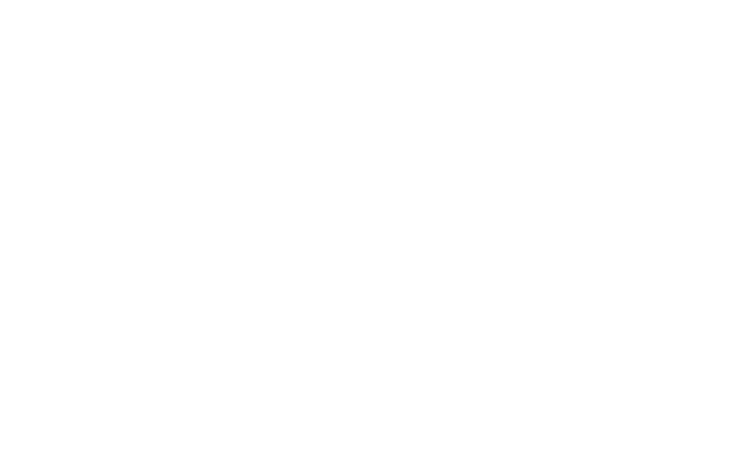
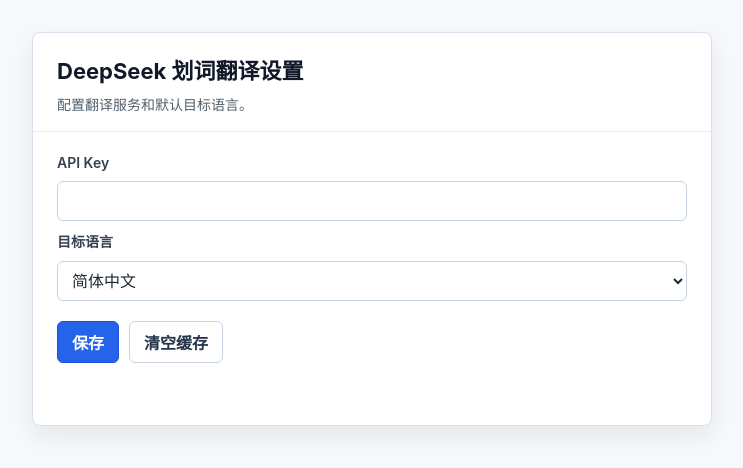
Before and after one commit to mylxy/chrome-translate-plugin, a website built with Vite: page src/options/index.html in a window 1280 px wide. Shown: the whole page, without its empty margins (268-1011 px from the left). Built offline with nearby package versions, Linux system fonts and the light colour scheme; some packages are replaced by stand-ins of ours.

Commit message:
feat: add extension options page

```diff
--- a/src/options/index.html
+++ b/src/options/index.html
@@ -4,8 +4,37 @@
     <meta charset="UTF-8" />
     <meta name="viewport" content="width=device-width, initial-scale=1.0" />
     <title>DeepSeek 划词翻译</title>
+    <link rel="stylesheet" href="./styles.css" />
   </head>
   <body>
-    <div id="app"></div>
+    <main class="options-shell">
+      <section class="panel" aria-labelledby="options-title">
+        <header class="panel-header">
+          <h1 id="options-title">DeepSeek 划词翻译设置</h1>
+          <p>配置翻译服务和默认目标语言。</p>
+        </header>
+
+        <form class="settings-form">
+          <label for="apiKey">API Key</label>
+          <input id="apiKey" name="apiKey" type="password" autocomplete="off" spellcheck="false" />
+
+          <label for="targetLanguage">目标语言</label>
+          <select id="targetLanguage" name="targetLanguage">
+            <option value="zh-CN">简体中文</option>
+            <option value="en-US">English</option>
+            <option value="ja-JP">日本語</option>
+            <option value="ko-KR">한국어</option>
+          </select>
+
+          <div class="actions">
+            <button id="save" type="button">保存</button>
+            <button id="clearCache" class="secondary" type="button">清空缓存</button>
+          </div>
+
+          <p id="status" class="status" role="status" aria-live="polite"></p>
+        </form>
+      </section>
+    </main>
+    <script type="module" src="./index.ts"></script>
   </body>
 </html>
--- /dev/null
+++ b/src/options/index.ts
@@ -0,0 +1,64 @@
+import { clearTranslationCache, getSettings, saveSettings } from "../shared/storage";
+
+const DEFAULT_TARGET_LANGUAGE = "zh-CN";
+
+const apiKeyInput = document.querySelector<HTMLInputElement>("#apiKey");
+const targetLanguageSelect = document.querySelector<HTMLSelectElement>("#targetLanguage");
+const saveButton = document.querySelector<HTMLButtonElement>("#save");
+const clearCacheButton = document.querySelector<HTMLButtonElement>("#clearCache");
+const statusElement = document.querySelector<HTMLElement>("#status");
+
+function setStatus(message: string): void {
+  if (statusElement) {
+    statusElement.textContent = message;
+  }
+}
+
+export async function loadSettings(): Promise<void> {
+  if (!apiKeyInput || !targetLanguageSelect) {
+    return;
+  }
+
+  try {
+    const settings = await getSettings();
+    apiKeyInput.value = settings.apiKey;
+    targetLanguageSelect.value = settings.targetLanguage || DEFAULT_TARGET_LANGUAGE;
+  } catch {
+    setStatus("加载设置失败");
+  }
+}
+
+async function handleSave(): Promise<void> {
+  if (!apiKeyInput || !targetLanguageSelect) {
+    return;
+  }
+
+  try {
+    await saveSettings({
+      apiKey: apiKeyInput.value.trim(),
+      targetLanguage: targetLanguageSelect.value || DEFAULT_TARGET_LANGUAGE
+    });
+    setStatus("设置已保存");
+  } catch {
+    setStatus("保存失败");
+  }
+}
+
+async function handleClearCache(): Promise<void> {
+  try {
+    await clearTranslationCache();
+    setStatus("缓存已清空");
+  } catch {
+    setStatus("清空缓存失败");
+  }
+}
+
+saveButton?.addEventListener("click", () => {
+  void handleSave();
+});
+
+clearCacheButton?.addEventListener("click", () => {
+  void handleClearCache();
+});
+
+void loadSettings();
--- /dev/null
+++ b/src/options/styles.css
@@ -0,0 +1,130 @@
+:root {
+  color: #1f2933;
+  background: #f6f8fb;
+  font-family:
+    Inter, ui-sans-serif, system-ui, -apple-system, BlinkMacSystemFont, "Segoe UI", sans-serif;
+}
+
+* {
+  box-sizing: border-box;
+}
+
+body {
+  min-width: 360px;
+  margin: 0;
+}
+
+.options-shell {
+  width: min(100%, 720px);
+  margin: 0 auto;
+  padding: 32px 20px;
+}
+
+.panel {
+  border: 1px solid #d8e0ea;
+  border-radius: 8px;
+  background: #ffffff;
+  box-shadow: 0 10px 24px rgb(31 41 51 / 8%);
+}
+
+.panel-header {
+  padding: 24px 24px 16px;
+  border-bottom: 1px solid #e6ebf1;
+}
+
+h1 {
+  margin: 0;
+  color: #111827;
+  font-size: 22px;
+  font-weight: 700;
+  line-height: 1.3;
+}
+
+p {
+  margin: 8px 0 0;
+  color: #52606d;
+  font-size: 14px;
+  line-height: 1.5;
+}
+
+.settings-form {
+  display: grid;
+  gap: 10px;
+  padding: 22px 24px 24px;
+}
+
+label {
+  color: #354052;
+  font-size: 14px;
+  font-weight: 600;
+}
+
+input,
+select {
+  width: 100%;
+  min-height: 40px;
+  border: 1px solid #c7d2df;
+  border-radius: 6px;
+  padding: 8px 10px;
+  color: #1f2933;
+  background: #ffffff;
+  font: inherit;
+}
+
+input:focus,
+select:focus {
+  border-color: #2563eb;
+  outline: 3px solid rgb(37 99 235 / 16%);
+}
+
+.actions {
+  display: flex;
+  flex-wrap: wrap;
+  gap: 10px;
+  margin-top: 10px;
+}
+
+button {
+  min-height: 38px;
+  border: 1px solid #1d4ed8;
+  border-radius: 6px;
+  padding: 8px 14px;
+  color: #ffffff;
+  background: #2563eb;
+  font: inherit;
+  font-weight: 700;
+  cursor: pointer;
+}
+
+button:hover {
+  background: #1d4ed8;
+}
+
+button.secondary {
+  border-color: #c7d2df;
+  color: #253449;
+  background: #ffffff;
+}
+
+button.secondary:hover {
+  background: #eef3f8;
+}
+
+.status {
+  min-height: 22px;
+  margin-top: 6px;
+  color: #166534;
+  font-weight: 600;
+}
+
+@media (max-width: 480px) {
+  .options-shell {
+    padding: 18px 12px;
+  }
+
+  .panel-header,
+  .settings-form {
+    padding-right: 16px;
+    padding-left: 16px;
+  }
+}
```
Also changed, not shown: src/options/index.test.ts (added, +100 -0 lines).
